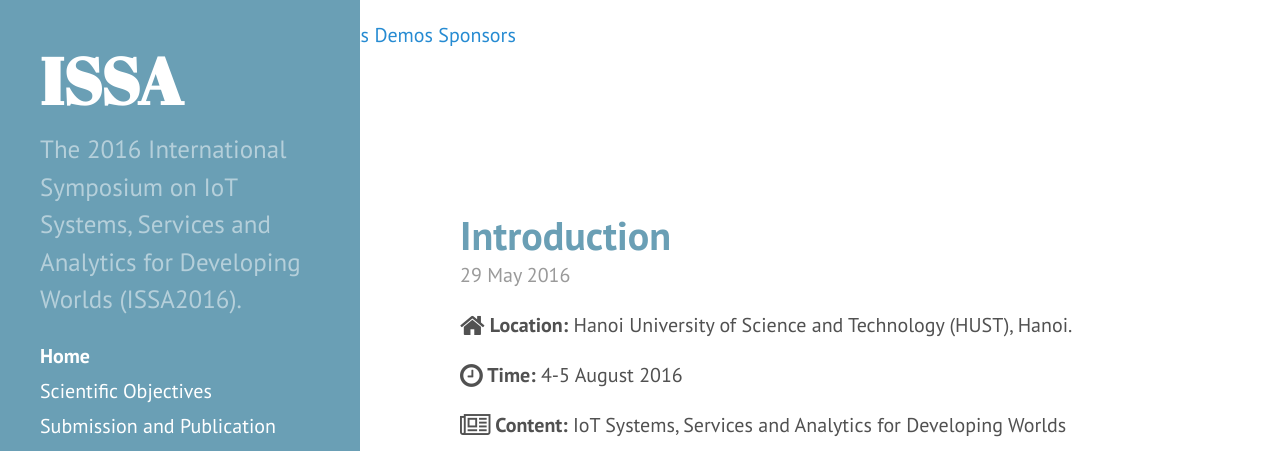
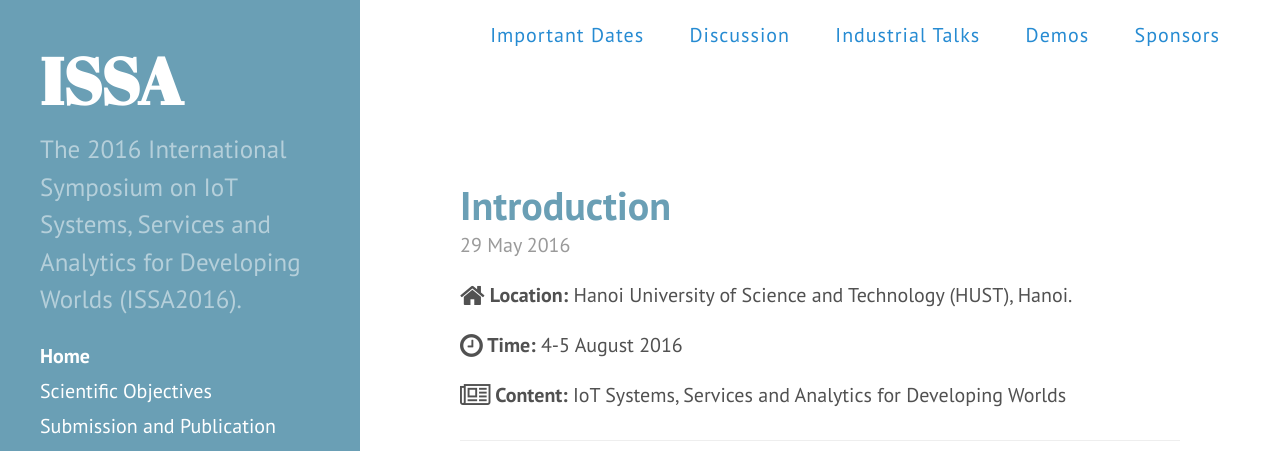
Before and after one commit to issadw/issadw.github.io, a Jekyll site: the page built from index.html, in a window 1280 px wide and 1384 px high. Shown: the top 451 px of the window. Built offline with Jekyll 4.4.1, drawn with Linux system fonts in a browser that asks for light colours; the list of posts is cut into pages by our own code; grey boxes are pictures that could not be loaded.

Commit message:
add custom css

```diff
--- a/public/css/hyde.css
+++ b/public/css/hyde.css
@@ -248,3 +248,31 @@
 .theme-base-0f .related-posts li a:hover {
   color: #8f5536;
 }
+
+.top .masthead nav {
+  float: right;
+  margin-right: 40px; // @TODO: Vertically middle align
+  margin-left: 40px;
+  font-size: 20px;
+  /*background-color: #dbdbdb;*/
+
+  @include mobile {
+    float: none;
+    margin-top: 9px;
+    display: block;
+    font-size: 18px;
+  }
+}
+
+.top .masthead nav a {
+  margin-right : 20px;
+  margin-left: 20px;
+  text-align: center;
+  font-weight: 300;
+  letter-spacing: 1px;
+
+  @include mobile {
+    margin: 0 10px;
+    color: $blue;
+  }
+}
```
